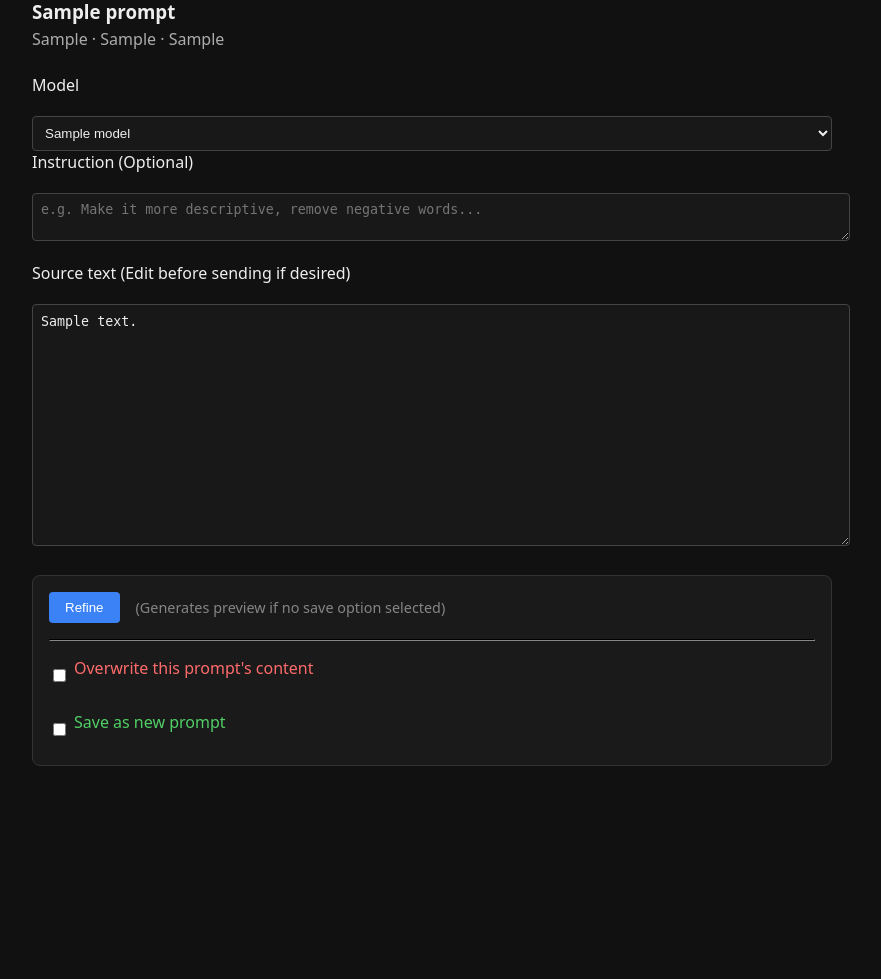
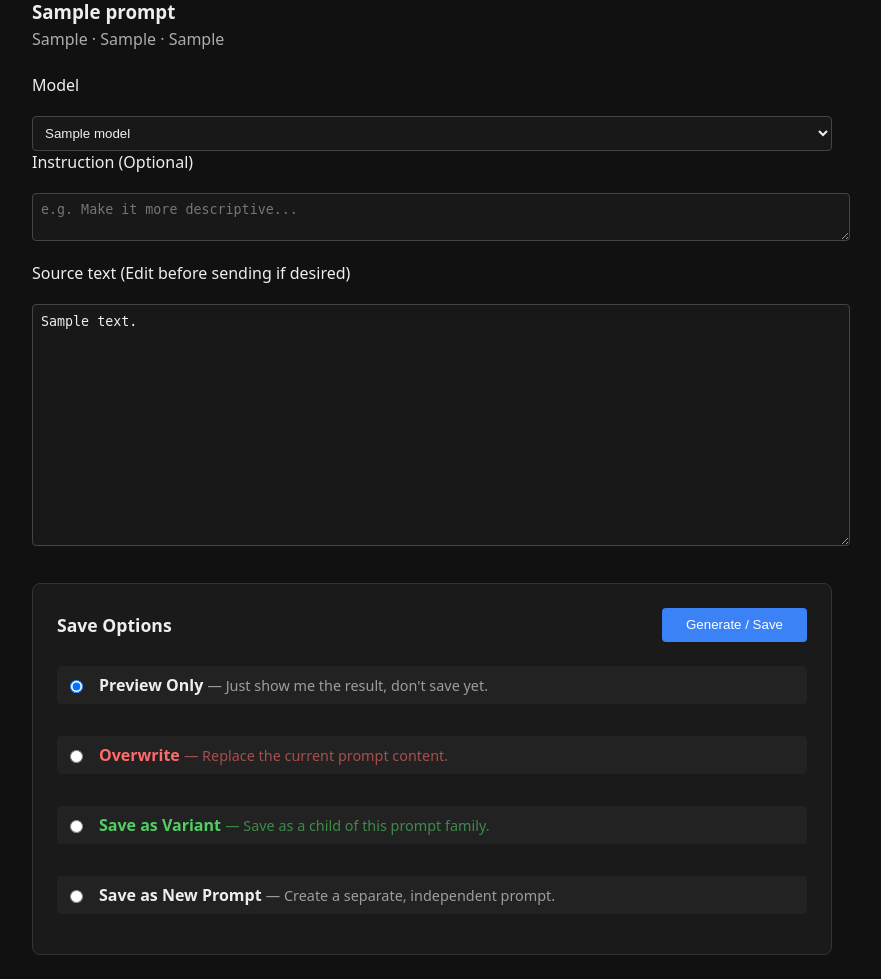
Before and after one commit to FLi79Za/PromptHub, a Flask app: page /prompt/1/refine in a window 1280 px wide. Shown: the part 183-1162 px from the top of the page, without its empty margins (208-1089 px from the left). Before the commit the page ends 949 px from the top, so only its background shows below. Run offline with Flask 3, Linux system fonts and the light colour scheme; data comes from the database, SQL or seed files in the repository; tables that the repository leaves empty hold one stand-in row (values such as "Sample post"); a database or web service that is not in the repository returns one stand-in record (values such as "Sample title"); data that the repository does not hold is empty; some libraries are stand-ins or nearby versions.

Commit message:
navigation enhancement

```diff
--- a/app.py
+++ b/app.py
@@ -484,6 +484,8 @@ def index():
     tag_filter = request.args.get("tag", "all")
     q = (request.args.get("q") or "").strip()
     q_not = (request.args.get("q_not") or "").strip()
+    view_family = request.args.get("view_family")  # NEW: ID to drill down into
+
     sort_by = request.args.get("sort_by", "updated_at")
     sort_dir = request.args.get("sort_dir", "desc")
     try: page = max(1, int(request.args.get("page", 1)))
@@ -501,6 +503,20 @@ def index():
 
     base_query += " WHERE 1=1"
     params = []
+
+    # --- NEW: VISIBILITY LOGIC ---
+    if view_family:
+        # "Folder View": Show only this parent and its children
+        base_query += " AND (p.id = ? OR p.parent_id = ?)"
+        params.extend([view_family, view_family])
+    elif not q and not q_not and tag_filter == "all":
+        # Default Browse: Hide variants (clean view)
+        # We assume browsing by Category/Tool is still "browsing", so we hide variants there too.
+        # Only strict SEARCH reveals them.
+        base_query += " AND p.parent_id IS NULL"
+    # Else (Search Mode): Show everything matching the search terms
+
+    # -----------------------------
 
     if category != "all": base_query += " AND p.category = ?"; params.append(category)
     if tool != "all": base_query += " AND p.tool = ?"; params.append(tool)
@@ -546,6 +562,7 @@ def index():
     all_tags = get_all_tags()
     conn.close()
 
+    # Pass 'view_family' to template so we can show a "Back" button
     return render_template(
         "index.html",
         prompts=prompts,
@@ -556,6 +573,7 @@ def index():
         active_tag=tag_filter,
         q=q,
         q_not=q_not,
+        view_family=view_family, # NEW
         sort_by=sort_by,
         sort_dir=sort_dir,
         page=page,
@@ -564,7 +582,6 @@ def index():
         saved_views=saved_views,
         all_tags=all_tags
     )
-
 
 @app.route("/api/prompt/<int:prompt_id>/upload_thumb", methods=["POST"])
 def upload_thumb_api(prompt_id):
@@ -797,11 +814,26 @@ def delete_prompt(prompt_id: int):
 def render_prompt(prompt_id: int):
     conn = get_db()
     prompt = conn.execute("SELECT * FROM prompts WHERE id = ?", (prompt_id,)).fetchone()
-    conn.close()
 
     if not prompt:
+        conn.close()
         flash("Prompt not found.")
         return redirect(url_for("index"))
+
+    # --- NEW: Fetch Variants (Family) ---
+    # If this prompt has a parent, the parent is the root.
+    # If this prompt IS the parent, it is the root.
+    root_id = prompt["parent_id"] if prompt["parent_id"] else prompt["id"]
+
+    # Get all prompts in this family (The root + any children of the root)
+    variants = conn.execute("""
+        SELECT id, title, prompt_type
+        FROM prompts
+        WHERE id = ? OR parent_id = ?
+        ORDER BY id ASC
+    """, (root_id, root_id)).fetchall()
+
+    conn.close()
 
     content = prompt["content"]
     placeholders = find_placeholders(content)
@@ -818,10 +850,10 @@ def render_prompt(prompt_id: int):
     return render_template(
         "render_prompt.html",
         prompt=prompt,
+        variants=variants, # Pass variants to template
         placeholders=placeholders,
         final_text=final_text,
     )
-
 
 # -------------------------
 # Import / Export / Manage
@@ -1134,48 +1166,56 @@ def refine_prompt(prompt_id: int):
     instruction = (request.form.get("instruction") or "").strip()
     mode = request.form.get("mode") or "refine"
 
-    # Grab content from FORM (allows editing source before refining)
+    # Grab content (allow editing source before refine)
     base = request.form.get("content") or prompt["content"]
 
+    # 1. Generate via Ollama
     try:
         refined = ollama_generate(f"MODE: {mode}\nINSTRUCTION: {instruction}\n\nPROMPT:\n{base}", model=model, system="Output only refined prompt.")
     except Exception as e:
         flash(f"Ollama error: {e}")
         return redirect(url_for("render_prompt", prompt_id=prompt_id))
 
-    # --- SAVE LOGIC ---
-    if request.form.get("save_as_new") == "on":
-        # 1. Save as New Variant
-        with sqlite3.connect(DB_PATH) as conn:
-            conn.execute(
-                """INSERT INTO prompts (title, category, tool, prompt_type, content, notes, created_at, updated_at)
-                   VALUES (?, ?, ?, ?, ?, ?, ?, ?)""",
-                (
-                    request.form.get("new_title") or f"{prompt['title']} (Refined)",
-                    prompt["category"],
-                    prompt["tool"],
-                    prompt["prompt_type"],
-                    refined,
-                    prompt["notes"],
-                    datetime.utcnow().isoformat(),
-                    datetime.utcnow().isoformat(),
-                ),
-            )
-            conn.commit()
-        flash("Refined prompt saved as new.")
-        return redirect(url_for("index"))
+    # 2. Handle Save Action
+    save_action = request.form.get("save_action")
 
-    elif request.form.get("overwrite") == "on":
-        # 2. Explicit Overwrite
+    if save_action == "overwrite":
         with sqlite3.connect(DB_PATH) as conn:
             conn.execute("UPDATE prompts SET content = ?, updated_at = ? WHERE id = ?", (refined, datetime.utcnow().isoformat(), prompt_id))
             conn.commit()
         flash("Prompt updated.")
         return redirect(url_for("render_prompt", prompt_id=prompt_id))
 
+    elif save_action == "variant":
+        # Logic: If I am a child, my new sibling shares my parent. If I am a parent, I become the parent.
+        parent_id = prompt["parent_id"] if prompt["parent_id"] else prompt["id"]
+        new_title = request.form.get("new_title") or f"{prompt['title']} (Refined)"
+
+        with sqlite3.connect(DB_PATH) as conn:
+            conn.execute(
+                """INSERT INTO prompts (title, category, tool, prompt_type, content, notes, thumbnail, parent_id, created_at, updated_at)
+                   VALUES (?, ?, ?, ?, ?, ?, ?, ?, ?, ?)""",
+                (new_title, prompt["category"], prompt["tool"], prompt["prompt_type"], refined, prompt["notes"], prompt["thumbnail"], parent_id, datetime.utcnow().isoformat(), datetime.utcnow().isoformat())
+            )
+            conn.commit()
+        flash("Saved as new variant.")
+        return redirect(url_for("index", view_family=parent_id)) # Return to folder view
+
+    elif save_action == "new":
+        new_title = request.form.get("new_title") or f"{prompt['title']} (Refined)"
+        with sqlite3.connect(DB_PATH) as conn:
+            conn.execute(
+                """INSERT INTO prompts (title, category, tool, prompt_type, content, notes, thumbnail, parent_id, created_at, updated_at)
+                   VALUES (?, ?, ?, ?, ?, ?, ?, ?, ?, ?)""",
+                (new_title, prompt["category"], prompt["tool"], prompt["prompt_type"], refined, prompt["notes"], prompt["thumbnail"], None, datetime.utcnow().isoformat(), datetime.utcnow().isoformat())
+            )
+            conn.commit()
+        flash("Saved as new independent prompt.")
+        return redirect(url_for("index"))
+
     else:
-        # 3. Preview Mode (No DB Save)
-        flash("Refinement generated (Unsaved). Check a box to save.")
+        # Preview Mode (No save selected)
+        flash("Refinement generated (Unsaved). Select an action to save.")
         p_preview = dict(prompt)
         p_preview['content'] = refined
         return render_template("refine_prompt.html", prompt=p_preview, models=models, ollama_available=ollama_available)
--- a/templates/refine_prompt.html
+++ b/templates/refine_prompt.html
@@ -30,7 +30,7 @@
           </div>
           <div>
               <label>Instruction (Optional)</label>
-              <textarea name="instruction" rows="2" placeholder="e.g. Make it more descriptive, remove negative words..."></textarea>
+              <textarea name="instruction" rows="2" placeholder="e.g. Make it more descriptive..."></textarea>
           </div>
       </div>
 
@@ -39,34 +39,56 @@
           <textarea name="content" rows="12" style="font-family:monospace; line-height:1.4;">{{ prompt.content }}</textarea>
       </div>
 
-      <div style="background:#1a1a1a; padding:1rem; border-radius:8px; margin-top:1.5rem; border:1px solid #333;">
-          <div style="display:flex; gap:1rem; align-items:center; flex-wrap:wrap; margin-bottom:1rem;">
-              <button type="submit" class="btn-primary">Refine</button>
-              <span style="opacity:0.5; font-size:0.9em;">(Generates preview if no save option selected)</span>
+      <div style="background:#1a1a1a; padding:1.5rem; border-radius:8px; margin-top:2rem; border:1px solid #333;">
+          <div style="display:flex; justify-content:space-between; align-items:center; margin-bottom:1.5rem;">
+              <h3 style="margin:0; font-size:1.1em;">Save Options</h3>
+              <button type="submit" class="btn-primary" style="padding:0.6rem 1.5rem;">Generate / Save</button>
           </div>
 
-          <hr style="border-color:#333; margin: 1rem 0;">
+          <div style="display:grid; gap:1rem;">
 
-          <div style="display:grid; gap:1rem;">
-              <div style="display:flex; align-items:center;">
-                  <input type="checkbox" name="overwrite" id="overwrite" style="margin-right:0.5rem;">
-                  <label for="overwrite" style="cursor:pointer; color:#ff6b6b;">Overwrite this prompt's content</label>
+              <label style="display:flex; align-items:center; padding:0.5rem; background:#222; border-radius:4px; cursor:pointer;">
+                  <input type="radio" name="save_action" value="" checked style="margin-right:1rem;">
+                  <span><strong>Preview Only</strong> <span style="opacity:0.6; font-size:0.9em;">— Just show me the result, don't save yet.</span></span>
+              </label>
+
+              <label style="display:flex; align-items:center; padding:0.5rem; background:#222; border-radius:4px; cursor:pointer;">
+                  <input type="radio" name="save_action" value="overwrite" style="margin-right:1rem;">
+                  <span style="color:#ff6b6b;"><strong>Overwrite</strong> <span style="opacity:0.6; font-size:0.9em;">— Replace the current prompt content.</span></span>
+              </label>
+
+              <label style="display:flex; align-items:center; padding:0.5rem; background:#222; border-radius:4px; cursor:pointer;">
+                  <input type="radio" name="save_action" value="variant" style="margin-right:1rem;" onclick="document.getElementById('newTitleBox').style.display='block'">
+                  <span style="color:#51cf66;"><strong>Save as Variant</strong> <span style="opacity:0.6; font-size:0.9em;">— Save as a child of this prompt family.</span></span>
+              </label>
+
+              <label style="display:flex; align-items:center; padding:0.5rem; background:#222; border-radius:4px; cursor:pointer;">
+                  <input type="radio" name="save_action" value="new" style="margin-right:1rem;" onclick="document.getElementById('newTitleBox').style.display='block'">
+                  <span><strong>Save as New Prompt</strong> <span style="opacity:0.6; font-size:0.9em;">— Create a separate, independent prompt.</span></span>
+              </label>
+
+              <div id="newTitleBox" style="display:none; margin-top:0.5rem; margin-left:2.5rem;">
+                  <input type="text" name="new_title" placeholder="Title for new variant/prompt..." value="{{ prompt.title }} (Refined)" style="width:100%; padding:0.5rem;">
               </div>
 
-              <div style="display:flex; align-items:center; flex-wrap:wrap; gap:1rem;">
-                  <div style="display:flex; align-items:center;">
-                      <input type="checkbox" name="save_as_new" id="save_as_new" style="margin-right:0.5rem;" onclick="document.getElementById('newTitleBox').style.display = this.checked ? 'block' : 'none'">
-                      <label for="save_as_new" style="cursor:pointer; color:#51cf66;">Save as new prompt</label>
-                  </div>
-
-                  <div id="newTitleBox" style="display:none; flex:1; min-width:200px;">
-                      <input type="text" name="new_title" placeholder="New Title (Optional)" value="{{ prompt.title }} (Refined)" style="width:100%; padding:0.4rem;">
-                  </div>
-              </div>
           </div>
       </div>
 
     </form>
   {% endif %}
 </section>
+
+<script>
+    // Simple logic to hide/show title box based on radio selection
+    document.querySelectorAll('input[name="save_action"]').forEach(radio => {
+        radio.addEventListener('change', (e) => {
+            const box = document.getElementById('newTitleBox');
+            if (e.target.value === 'variant' || e.target.value === 'new') {
+                box.style.display = 'block';
+            } else {
+                box.style.display = 'none';
+            }
+        });
+    });
+</script>
 {% endblock %}
```
Also changed, not shown: templates/index.html (+24 -18 lines), templates/render_prompt.html (+21 -16 lines).
